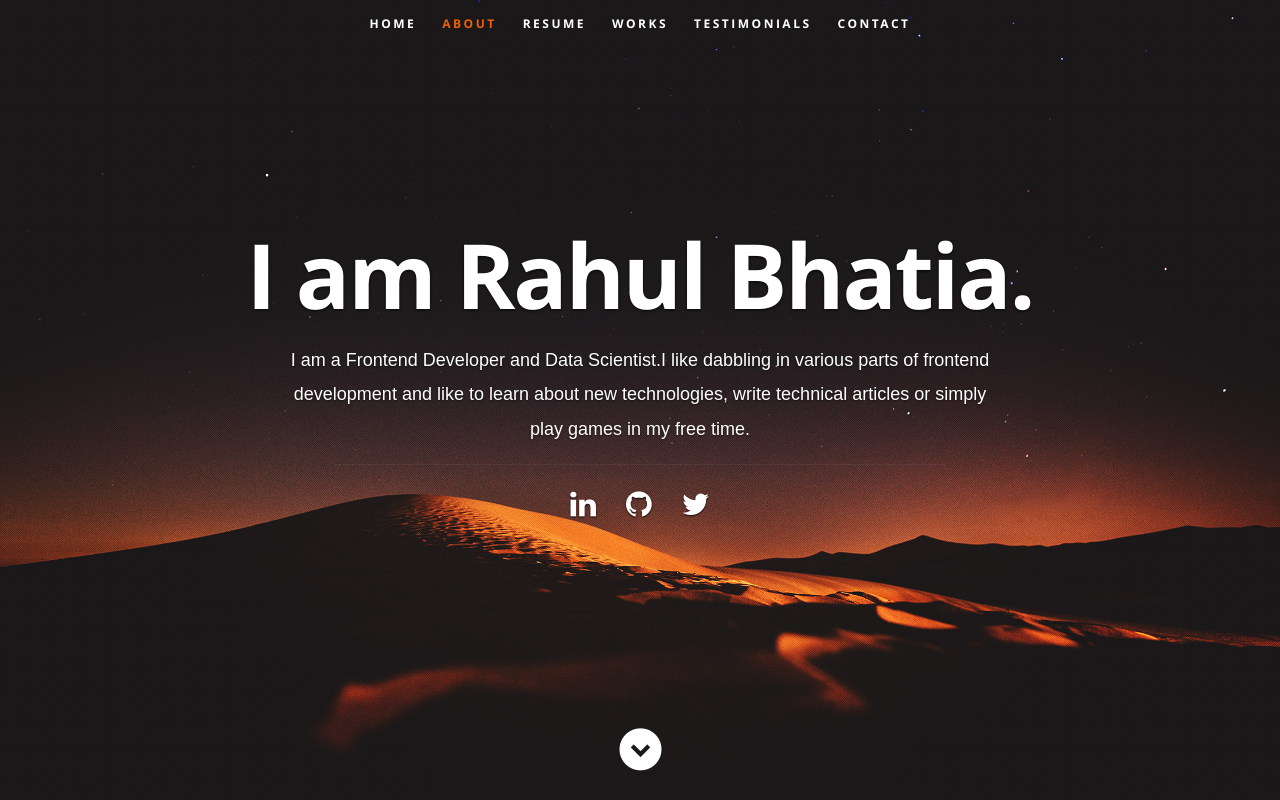
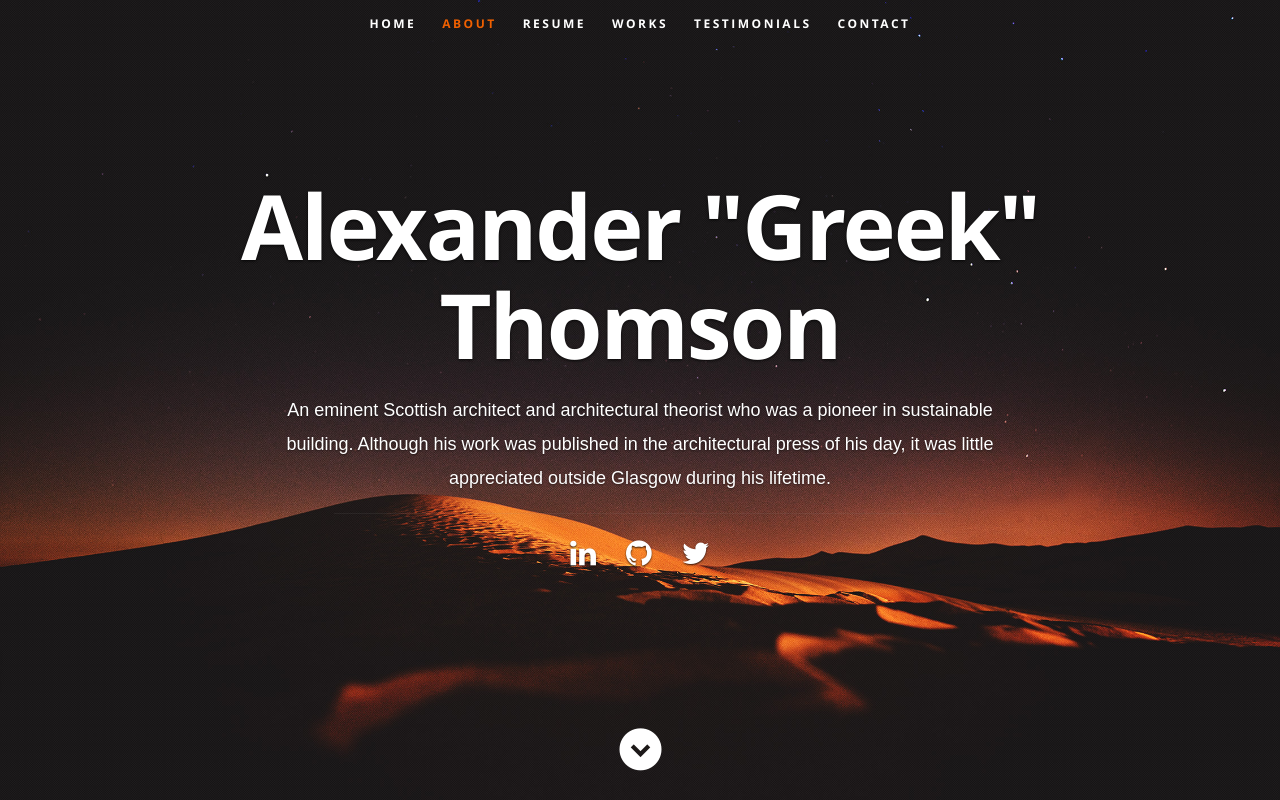
Before and after one commit to SpecialProject04b/Source, a React (Create React App) app: page /about in a window 1280 px wide. Shown: the top 800 px of the page. Built offline with nearby package versions, Linux system fonts and the light colour scheme.

Commit message:
fix overflow

```diff
--- a/src/components/App.css
+++ b/src/components/App.css
@@ -7,9 +7,11 @@ html {
 html,
 body {
   width: 100%;
+  height: 100vh;
 }
 .container {
   width: 100%;
+  height: 100vh;
   /* padding-right: 15px;
   padding-left: 15px; */
   margin-right: auto;
--- a/src/components/Header.js
+++ b/src/components/Header.js
@@ -21,8 +21,8 @@ export default class Header extends Component {
 
          <div className="row banner">
             <div className="banner-text">
-               <h1 className="responsive-headline">I am {resumeData.name}.</h1>
-               <h3 style={{color:'#fff', fontFamily:'sans-serif '}}>I am a {resumeData.role}.{resumeData.roleDescription}
+               <h1 className="responsive-headline">{resumeData.name}</h1>
+               <h3 style={{color:'#fff', fontFamily:'sans-serif '}}>{resumeData.roleDescription}
                </h3>
                <hr/>
                <ul className="social">
--- a/src/resumeData.js
+++ b/src/resumeData.js
@@ -1,10 +1,10 @@
 let resumeData = {
     "imagebaseurl":"https://rbhatia46.github.io/",
-    "name": "Rahul Bhatia",
-    "role": "Frontend Developer and Data Scientist",
+    "name": "Alexander \"Greek\" Thomson",
+    "role": "Architect",
     "linkedinId":"Your LinkedIn Id",
     "skypeid": "Your skypeid",
-    "roleDescription": "I like dabbling in various parts of frontend development and like to learn about new technologies, write technical articles or simply play games in my free time.",
+    "roleDescription": "An eminent Scottish architect and architectural theorist who was a pioneer in sustainable building. Although his work was published in the architectural press of his day, it was little appreciated outside Glasgow during his lifetime.",
     "socialLinks":[
         {
           "name":"linkedin",
```
